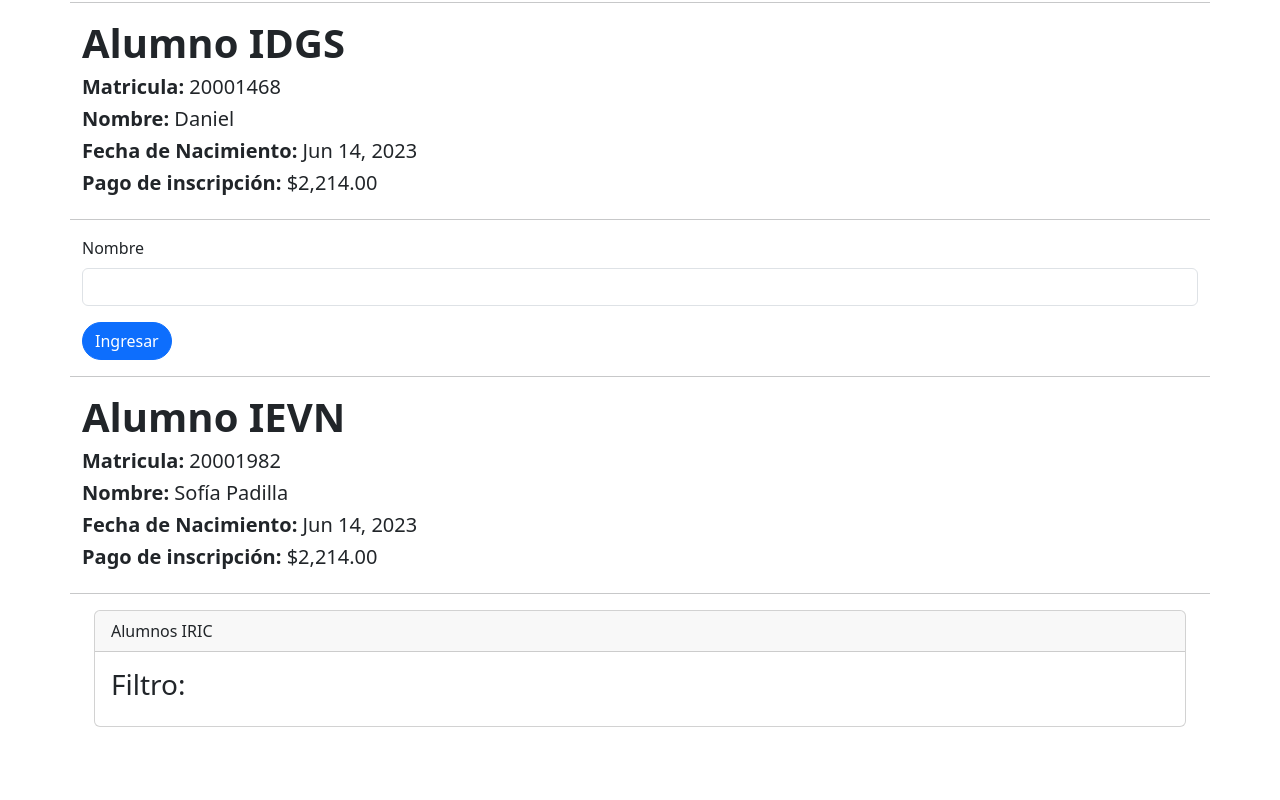
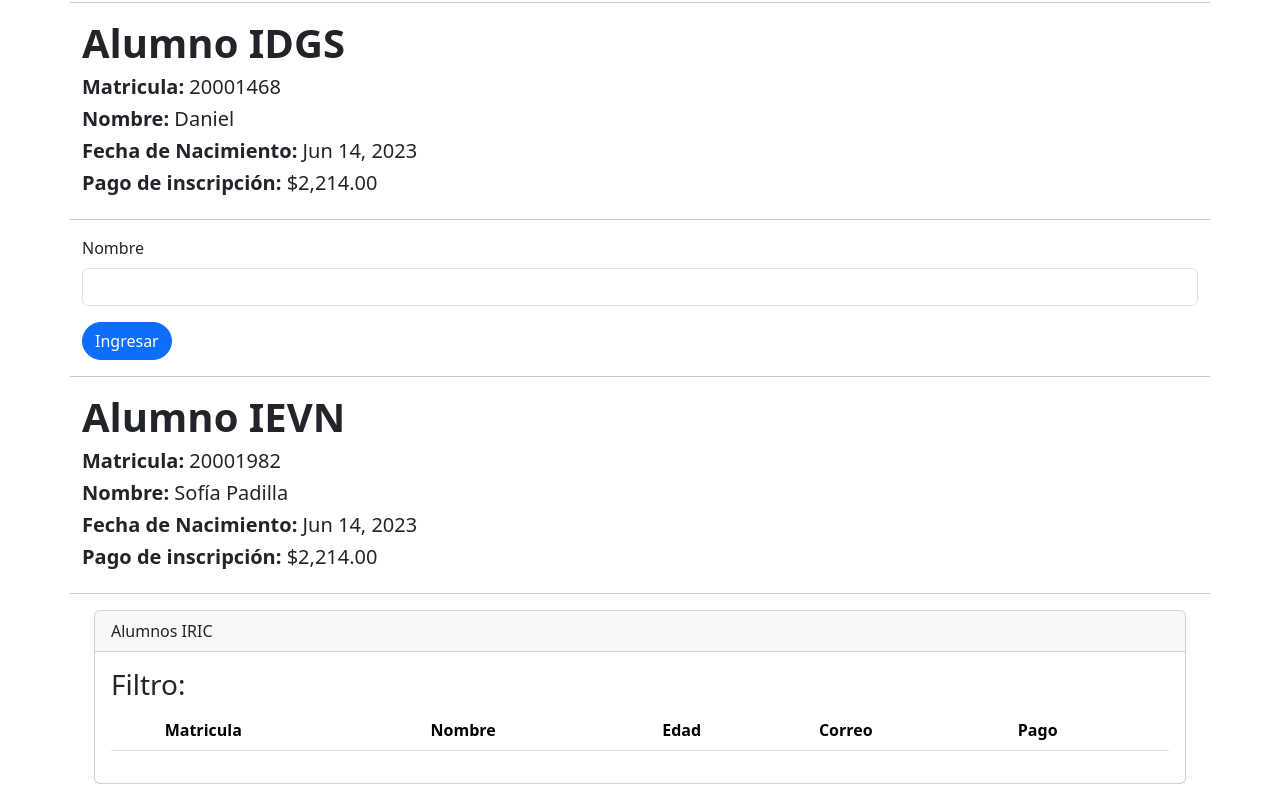
Before and after one commit to cris-almaguer/intro-angular-idgs904, an Angular app: page / in a window 1280 px wide. Shown: the part 209-1009 px from the top of the page. Before the commit the page ends 952 px from the top, so only its background shows below. Built offline with nearby package versions, Linux system fonts and the light colour scheme.

Commit message:
AVCH - 13/06/23

```diff
--- a/src/app/school/iric/iric.component.html
+++ b/src/app/school/iric/iric.component.html
@@ -17,8 +17,8 @@
           <h3>Filtro:</h3>
         </div>
       </div>
-      <div class="table-responsive" *ngIf="students.length">
-        <table class="table">
+      <div class="table-responsive">
+        <table class="table" *ngIf="students.length">
           <thead>
             <tr>
               <th></th>
--- a/src/app/school/iric/iric.component.ts
+++ b/src/app/school/iric/iric.component.ts
@@ -8,31 +8,31 @@ import { Component } from '@angular/core';
 
 export class IricComponent
 {
-  students:any[] = []
-  // [
-  //   {
-  //     "id": 20008765,
-  //     'name': 'Dana Vazquez',
-  //     'age': 23,
-  //     'email': 'dvazquez@utleon.edu.mx',
-  //     'payInscription': 2214.11,
-  //     'photo': 'https://api.acadium.com/u/6dgp8rwp5/100007319825'
-  //   },
-  //   {
-  //     "id": 20009067,
-  //     'name': 'Angel Mena',
-  //     'age': 27,
-  //     'email': 'amena@utleon.edu.mx',
-  //     'payInscription': 2214.11,
-  //     'photo': 'https://images.genius.com/70d15c90aefdfac2b9b4f622adbc97bb.320x320x1.jpg'
-  //   },
-  //   {
-  //     "id": 20009090,
-  //     'name': 'Jasmin Alcocer',
-  //     'age': 20,
-  //     'email': 'jalcocer@utleon.edu.mx',
-  //     'payInscription': 2214.11,
-  //     'photo': 'https://encrypted-tbn0.gstatic.com/images?q=tbn:ANd9GcQuO0rxanFnEBkkQGwT0pdgdVXZY7_OSShbtUytDsoEyZbGDxBfF1Iwk_lCKvYnTs7vS_o&usqp=CAU'
-  //   }
-  // ]
+  students:any[] =
+  [
+    {
+      "id": 20008765,
+      'name': 'Dana Vazquez',
+      'age': 23,
+      'email': 'dvazquez@utleon.edu.mx',
+      'payInscription': 2214.11,
+      'photo': 'https://api.acadium.com/u/6dgp8rwp5/100007319825'
+    },
+    {
+      "id": 20009067,
+      'name': 'Angel Mena',
+      'age': 27,
+      'email': 'amena@utleon.edu.mx',
+      'payInscription': 2214.11,
+      'photo': 'https://images.genius.com/70d15c90aefdfac2b9b4f622adbc97bb.320x320x1.jpg'
+    },
+    {
+      "id": 20009090,
+      'name': 'Jasmin Alcocer',
+      'age': 20,
+      'email': 'jalcocer@utleon.edu.mx',
+      'payInscription': 2214.11,
+      'photo': 'https://encrypted-tbn0.gstatic.com/images?q=tbn:ANd9GcQuO0rxanFnEBkkQGwT0pdgdVXZY7_OSShbtUytDsoEyZbGDxBfF1Iwk_lCKvYnTs7vS_o&usqp=CAU'
+    }
+  ]
 }
```
